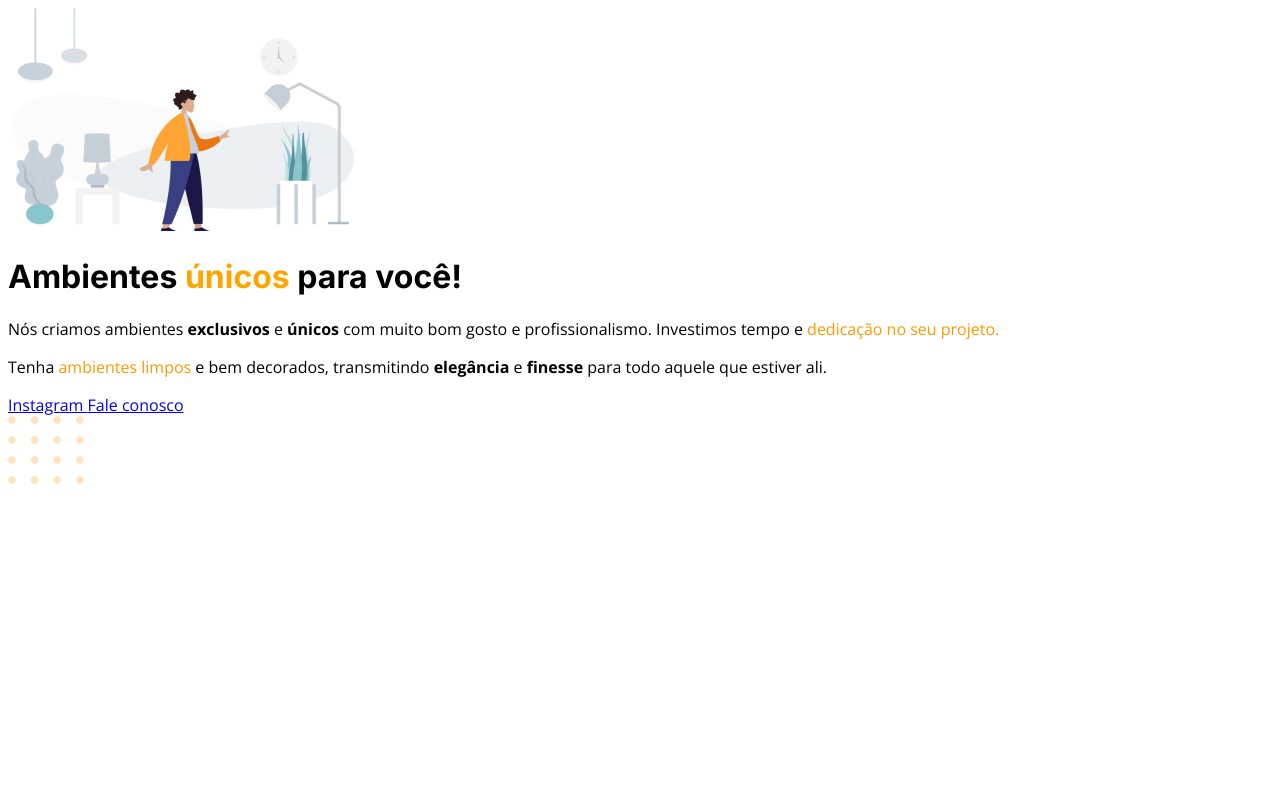
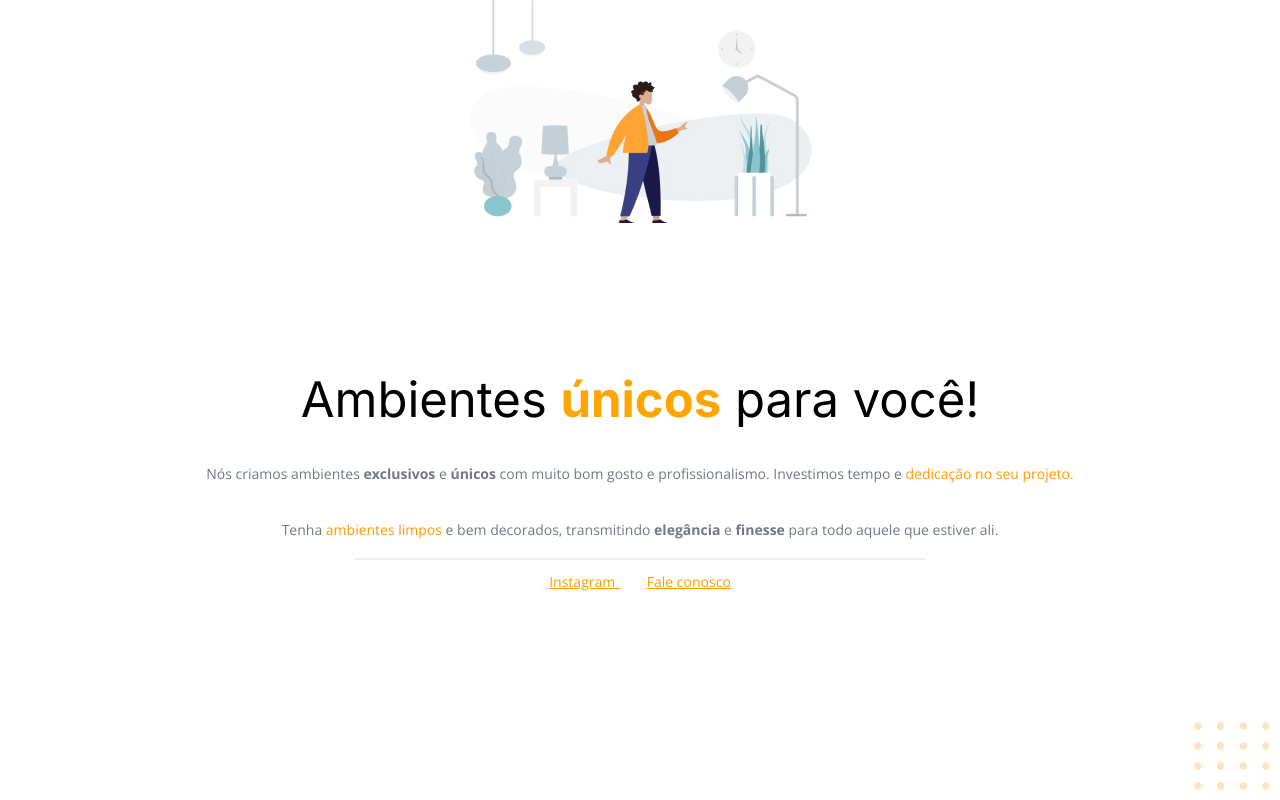
Before and after one commit to IFlipIt/projeto-moveis, a plain HTML site: page index.html in a window 1280 px wide. Drawn offline with nearby package versions, Linux system fonts and the light colour scheme.

Commit message:
Toques finais do projeto

```diff
--- a/index.html
+++ b/index.html
@@ -33,16 +33,21 @@
     Nós criamos ambientes <strong>exclusivos</strong> e <strong>únicos</strong> com muito bom gosto
     e profissionalismo.
     Investimos tempo e <span>dedicação no seu projeto.</span>
-  </p>
 
-  <p>
+    </br>
+    </br>
+
     Tenha <span> ambientes limpos</span> e bem decorados, transmitindo
     <strong>elegância</strong> e <strong>finesse</strong> para todo aquele que estiver ali.
   </p>
 
   <div id="footer">
 
-    <a href="https://instagram.com/moveisparavoce">
+    <div id="line"></div>
+
+    <a
+      target="_blank"
+      href="https://instagram.com/moveisparavoce">
       Instagram
     </a>
 
--- a/style.css
+++ b/style.css
@@ -1,11 +1,57 @@
+body{
+  font-family: 'Open Sans', sans-serif;
+  margin: 0;
+  text-align: center;
+}
+
+#hero {
+  width: 592px;
+  margin: 0 auto 72px;
+}
+
+#hero img {
+  margin-bottom: 72px;
+}
+
 h1 {
   font-family: 'Inter', sans-serif;
+  font-size: 49px;
+  line-height: 56px;
+  font-weight: normal;
+  margin-bottom: 32px;
 }
 
-body{
-  font-family: 'Open Sans', sans-serif;
+h1 span{
+  font-weight: bold;
 }
 
-span {
-  color: #FF9900
+span, a {
+  color: #FF9900;
 }
+
+p, #footer {
+  color: #707987;
+  font-size: 14px;
+  line-height: 28px;
+}
+
+#footer {
+  margin-bottom: 33px;
+}
+
+#footer a + a {
+  margin-left: 28px;
+}
+
+#footer #line {
+  width: 568px;
+  height: 0px;
+  margin: 0 auto 8px;
+  border: 1px solid #ECEFF2;
+}
+
+#balls {
+  position: fixed;
+  bottom: 0px;
+  right: 0px;
+}
```
